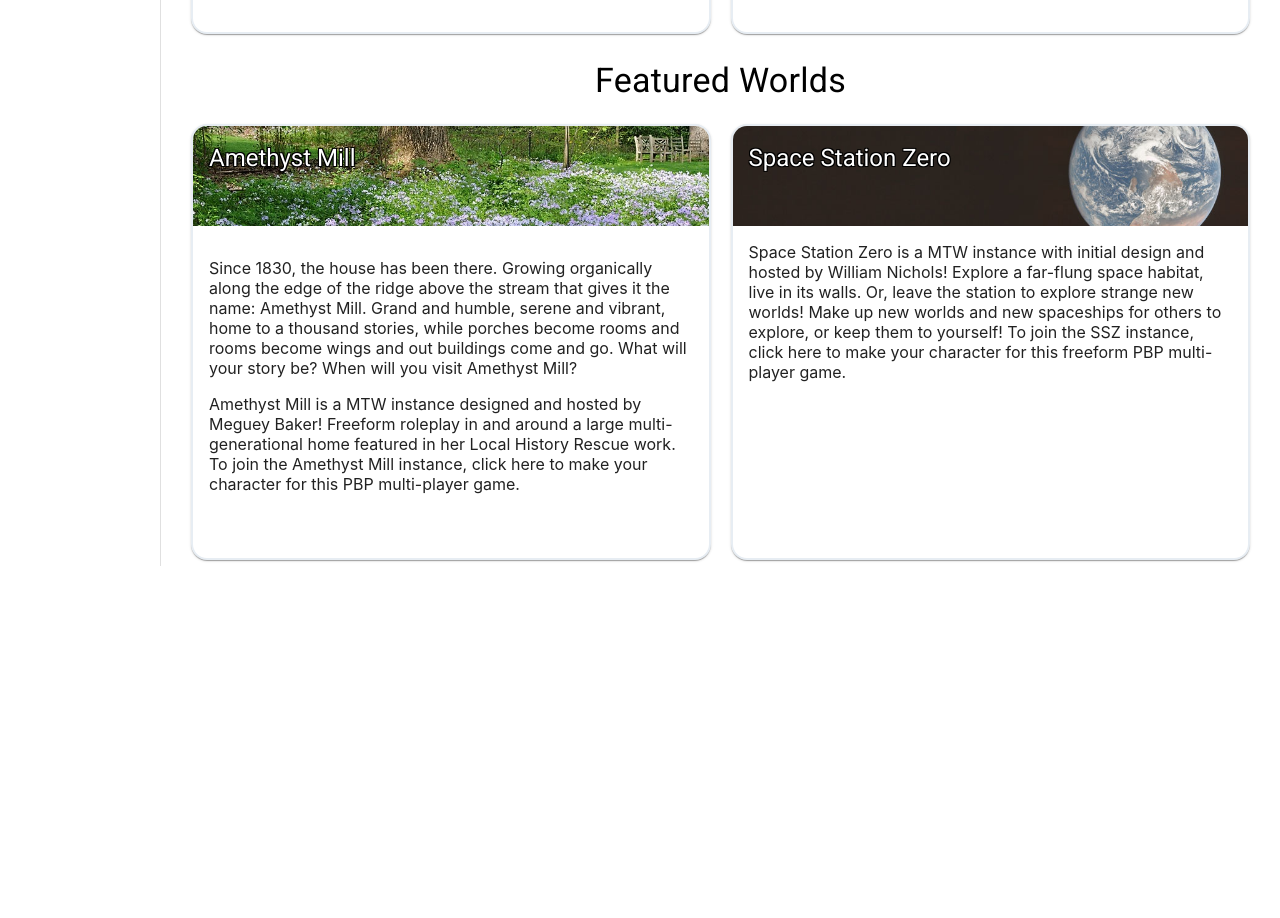
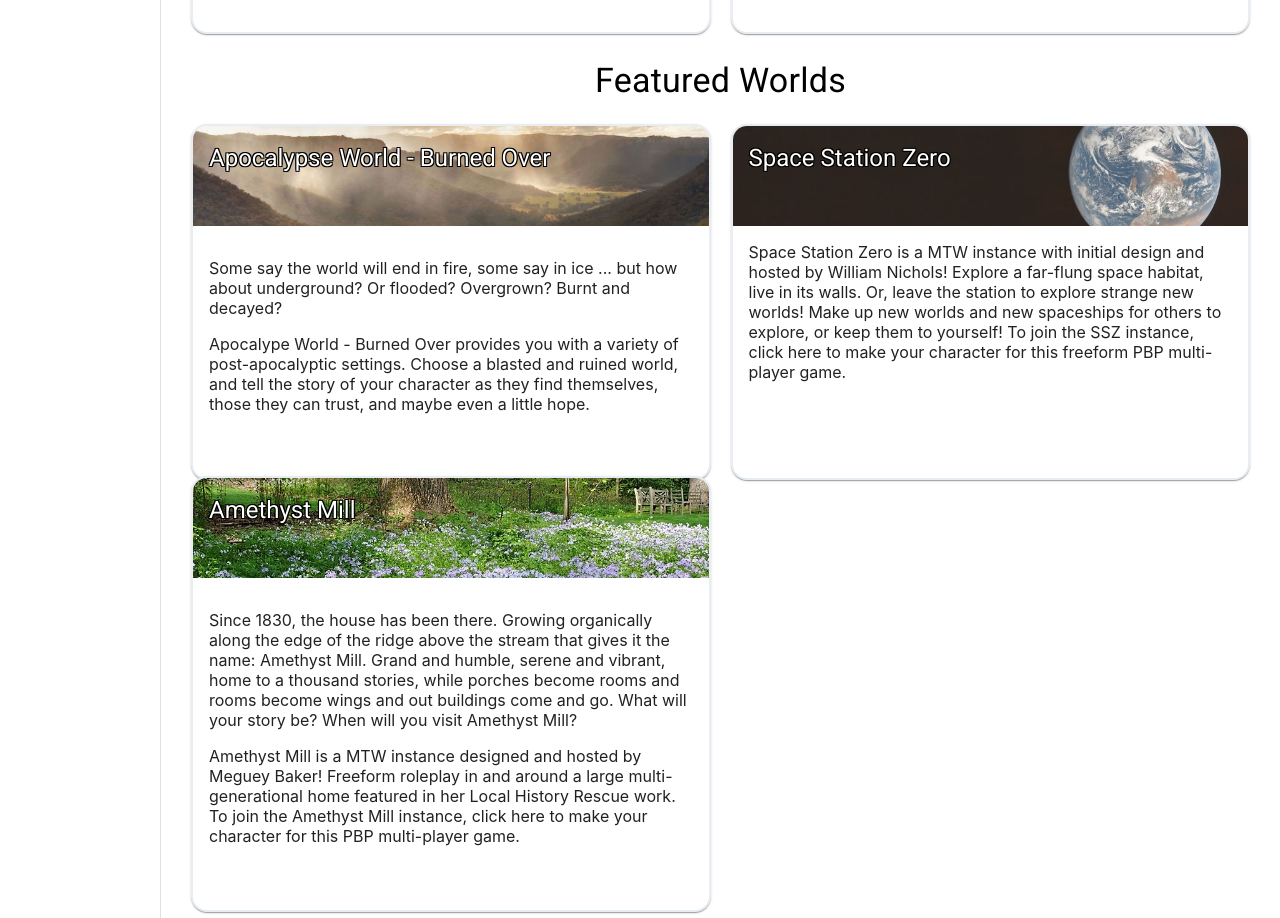
Before and after one commit to TonyLB/maketheworld-org, a React (Create React App) app: page / in a window 1280 px wide. Shown: the part 820-1738 px from the top of the page. Before the commit the page ends 1386 px from the top, so only its background shows below. Built offline with nearby package versions, Linux system fonts and the light colour scheme.

Commit message:
Added feature card for AWBO

```diff
--- a/src/Home.js
+++ b/src/Home.js
@@ -116,25 +116,23 @@ function Home() {
                 <Grid item xs={6}>
                     <Card
                         className={classes.hoverCard}
-                        onClick={ () => { window.open('https://amethystmill.maketheworld.org/') }}
+                        onClick={ () => { window.open('https://awbo.maketheworld.org/') }}
                         style={{ cursor: 'pointer' }}
                     >
                         <CardMedia
                             className={classes.media}
-                            image="/images/AmethystMill.jpg"
-                            title="Amethyst Mill"
+                            image="/images/Outback.jpg"
+                            title="Apocalype World - Burned Over"
                         >
-                            <CardHeader className={classes.header} title="Amethyst Mill" />
+                            <CardHeader className={classes.header} title="Apocalypse World - Burned Over" />
                         </CardMedia>
                         <CardContent>
                             <p>
-                            Since 1830, the house has been there. Growing organically along the edge of the ridge above the stream that gives it the name: Amethyst Mill.
-                            Grand and humble, serene and vibrant, home to a thousand stories, while porches become rooms and rooms become wings and out buildings
-                            come and go. What will your story be? When will you visit Amethyst Mill?
+                            Some say the world will end in fire, some say in ice ... but how about underground?  Or flooded?  Overgrown?  Burnt and decayed?
                             </p>
                             <p>
-                            Amethyst Mill is a MTW instance designed and hosted by Meguey Baker! Freeform roleplay in and around a large multi-generational home featured
-                            in her Local History Rescue work. To join the Amethyst Mill instance, click here to make your character for this PBP multi-player game.
+                            Apocalype World - Burned Over provides you with a variety of post-apocalyptic settings.  Choose a blasted and ruined world,
+                            and tell the story of your character as they find themselves, those they can trust, and maybe even a little hope.
                             </p>
                         </CardContent>
                     </Card>
@@ -159,6 +157,32 @@ function Home() {
                         </CardContent>
                     </Card>
                 </Grid>
+                <Grid item xs={6}>
+                    <Card
+                        className={classes.hoverCard}
+                        onClick={ () => { window.open('https://amethystmill.maketheworld.org/') }}
+                        style={{ cursor: 'pointer' }}
+                    >
+                        <CardMedia
+                            className={classes.media}
+                            image="/images/AmethystMill.jpg"
+                            title="Amethyst Mill"
+                        >
+                            <CardHeader className={classes.header} title="Amethyst Mill" />
+                        </CardMedia>
+                        <CardContent>
+                            <p>
+                            Since 1830, the house has been there. Growing organically along the edge of the ridge above the stream that gives it the name: Amethyst Mill.
+                            Grand and humble, serene and vibrant, home to a thousand stories, while porches become rooms and rooms become wings and out buildings
+                            come and go. What will your story be? When will you visit Amethyst Mill?
+                            </p>
+                            <p>
+                            Amethyst Mill is a MTW instance designed and hosted by Meguey Baker! Freeform roleplay in and around a large multi-generational home featured
+                            in her Local History Rescue work. To join the Amethyst Mill instance, click here to make your character for this PBP multi-player game.
+                            </p>
+                        </CardContent>
+                    </Card>
+                </Grid>
             </Grid>
 
         </div>
```
